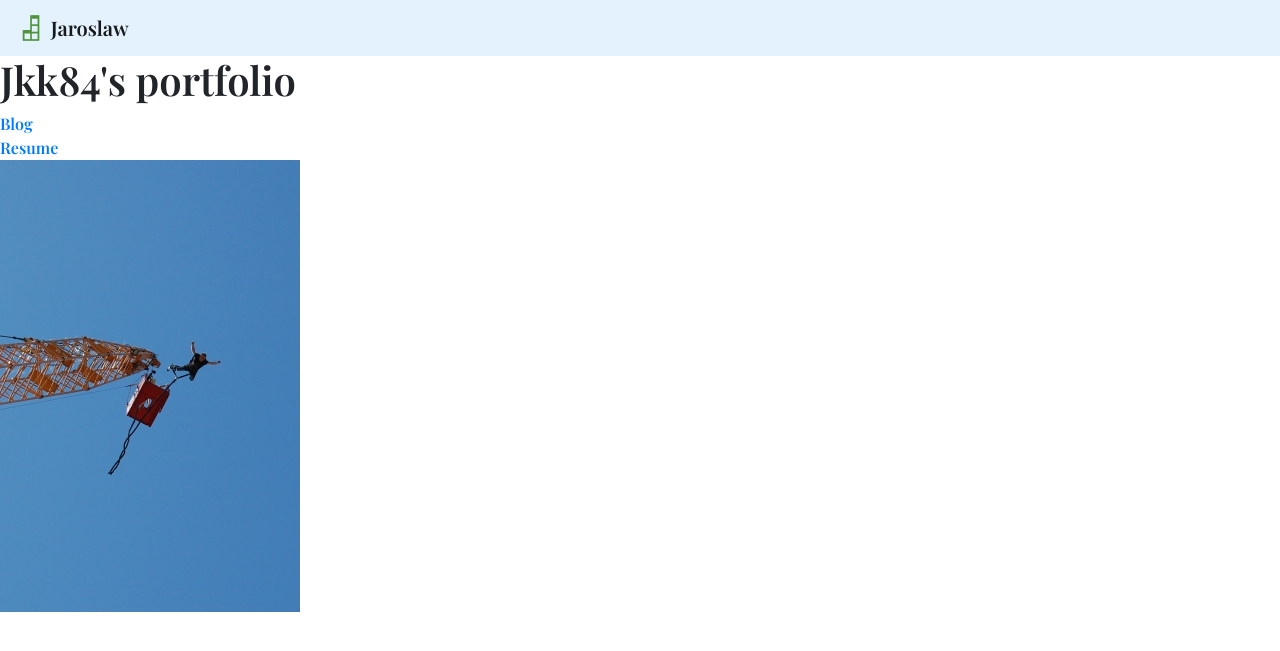
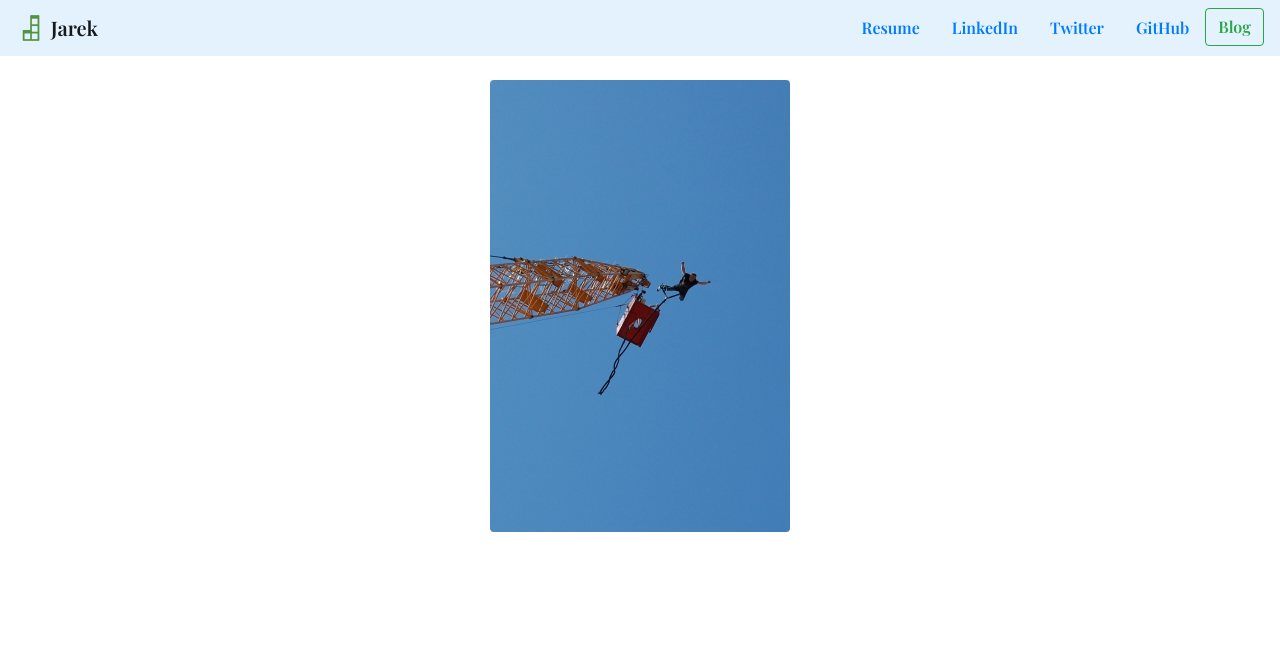
Before and after one commit to jkk84/django_personal_portfolio, a Django app: page / in a window 1280 px wide. Shown: the top 651 px of the page. Run offline with Django 3.2, Linux system fonts and the light colour scheme; data that the repository does not hold is empty; some libraries are stand-ins or nearby versions.

Commit message:
fix navbar and add some links

```diff
--- a/portfolio/static/portfolio/custom.css
+++ b/portfolio/static/portfolio/custom.css
@@ -13,4 +13,3 @@ body {
     #blogdetailtitle {
         font-size: 5rem;
     }
-}
--- a/portfolio/templates/portfolio/base.html
+++ b/portfolio/templates/portfolio/base.html
@@ -1,5 +1,6 @@
 <!DOCTYPE html>
 <html lang="en">
+{% load static %}
 <head>
     <!-- Required meta tags -->
     <meta charset="utf-8">
@@ -9,8 +10,6 @@
     <link rel="stylesheet" href="https://stackpath.bootstrapcdn.com/bootstrap/4.5.0/css/bootstrap.min.css"
           integrity="sha384-9aIt2nRpC12Uk9gS9baDl411NQApFmC26EwAOH8WgZl5MYYxFfc+NcPb1dKGj7Sk" crossorigin="anonymous">
 
-    {% load static %}
-
     <link rel="stylesheet" type="text/css" href="{% static 'portfolio/custom.css' %}">
 
     <link href="https://fonts.googleapis.com/css2?family=Playfair+Display:wght@600&display=swap" rel="stylesheet">
@@ -19,14 +18,19 @@
 
     <title>Jkk84's page</title>
 </head>
-{% load static %}
 <body>
-<nav class="navbar navbar-light" style="background-color: #e3f2fd;">
-    <a class="navbar-brand" href="#">
+<nav class="navbar navbar-light sticky-top" style="background-color: #e3f2fd;">
+    <a class="navbar-brand" href="{% url 'home' %}">
         <img src="{% static 'portfolio/logo.png' %}" width="30" height="30" class="d-inline-block align-top" alt="">
-        Jaroslaw
+        Jarek
     </a>
-
+    <ul class="nav nav-pills justify-content-end ml-auto">
+        <li class="nav-item"><a class="nav-link" href="{% static 'portfolio/cv.pdf' %}" target="_blank">Resume</a></li>
+        <li class="nav-item"><a class="nav-link" href="#">LinkedIn</a></li>
+        <li class="nav-item"><a class="nav-link" href="#">Twitter</a></li>
+        <li class="nav-item"><a class="nav-link" href="https://github.com/jkk84" target="_blank">GitHub</a></li>
+        <li class="nav-item"><button class="btn btn-outline-success" type="button" onclick="location.href='{% url 'blog:all_blogs' %}'">Blog</button></li>
+    </ul>
 </nav>
 
 {% block content %}{% endblock %}
--- a/portfolio/templates/portfolio/home.html
+++ b/portfolio/templates/portfolio/home.html
@@ -2,17 +2,11 @@
 
 {% block content %}
 
-<h1>Jkk84's portfolio</h1>
-
 {% load static %}
 
-<a href="{% url 'blog:all_blogs' %}">Blog</a>
 <br>
 
-<a href="{% static 'portfolio/cv.pdf' %}">Resume</a>
-<br>
-
-<img src="{% static 'portfolio/me.jpg' %}">
+<img class="rounded mx-auto d-block" src="{% static 'portfolio/me.jpg' %}">
 
 {% for project in projects %}
 
```
